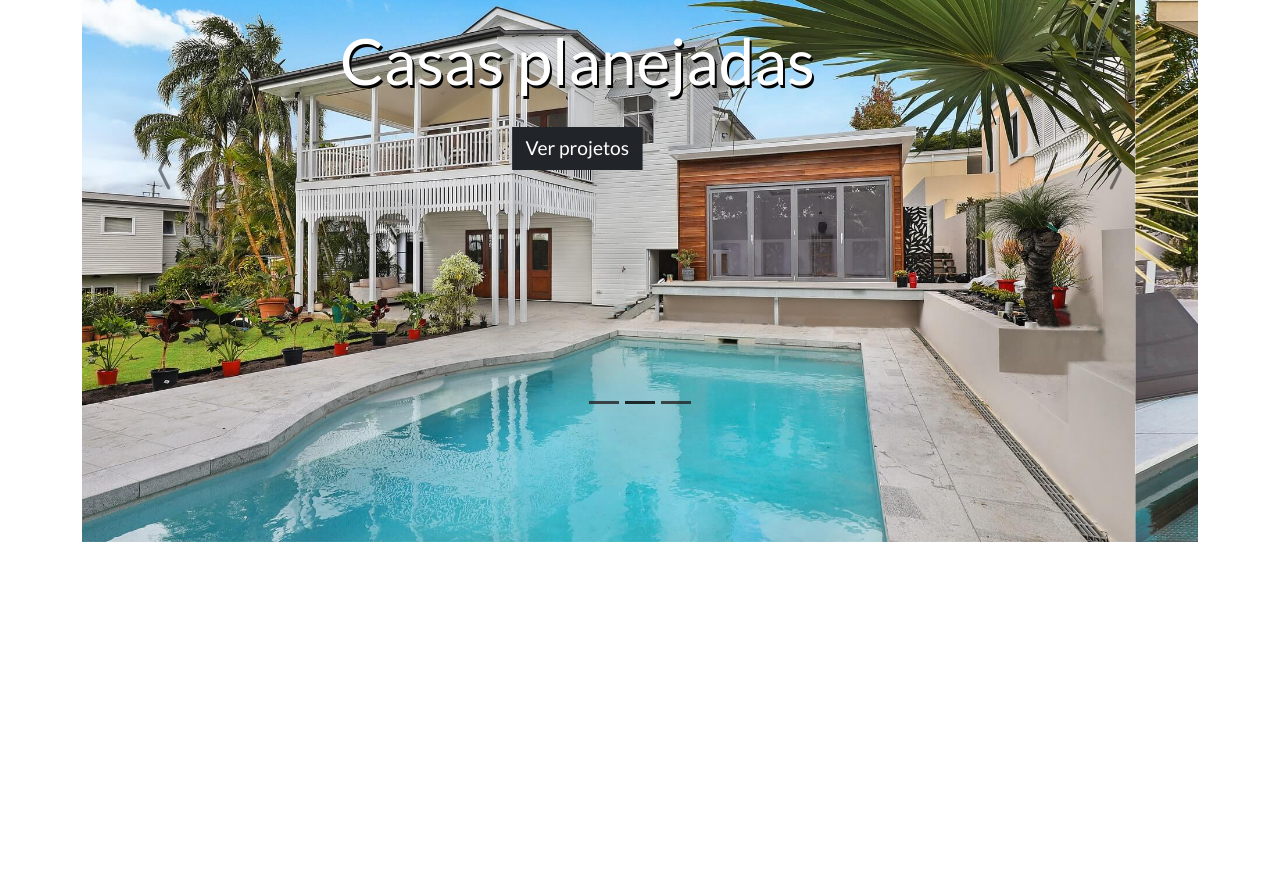
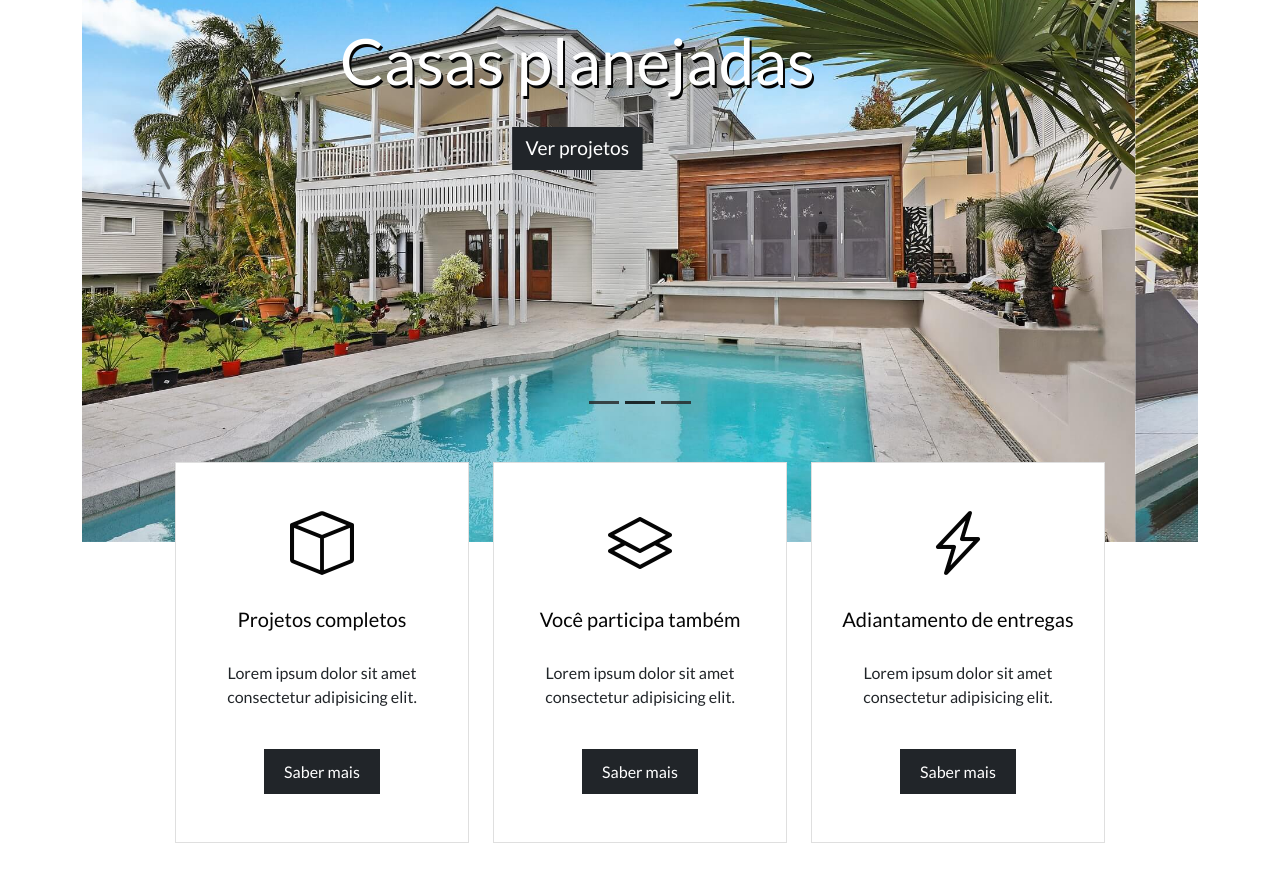
Before and after one commit to codelearner007/site-movi, a plain HTML site: page index.html in a window 1280 px wide. Shown: the part 330-1212 px from the top of the page. Before the commit the page ends 888 px from the top, so only its background shows below. Drawn offline with nearby package versions, Linux system fonts and the light colour scheme.

Commit message:
mini-banners

```diff
--- a/css/styles.css
+++ b/css/styles.css
@@ -118,3 +118,33 @@
         bottom: 7em;
     }
 }
+
+/* Mini banners */
+#mini-banners {
+    margin-bottom: 4em;
+}
+
+#mini-banners .card {
+    padding: 2em 0.3em;
+    border-radius: 0;
+    margin-bottom: 1em;
+}
+
+#mini-banners i {
+    font-size: 4em;
+}
+
+#mini-banners .card-title {
+    margin-bottom: 1.5em;
+}
+
+#mini-banners .btn {
+    margin-top: 1.5em;
+    padding: 0.6em 1.2em;
+}
+
+@media (min-width: 768px) {
+    #mini-banners {
+        margin-top: -6em;
+    }
+}
--- a/index.html
+++ b/index.html
@@ -120,6 +120,46 @@
                 </button>
             </div>
             <!-- Mini banners -->
+            <div class="col-12 col-md-10 offset-md-1" id="mini-banners">
+                <div class="row"> <!-- Nos permite ocupar várias colunas em linha -->
+                    <div class="col-12 col-md-4">
+                        <div class="card text-center">
+                            <i class="bi bi-box primary-color"></i>
+                            <div class="card-body">
+                                <h5 class="card-title primary-color">Projetos completos</h5>
+                                <p class="card-text secondary-color">
+                                    Lorem ipsum dolor sit amet consectetur adipisicing elit.
+                                </p>
+                                <a href="#" class="btn btn-dark">Saber mais</a>
+                            </div>
+                        </div>
+                    </div>
+                    <div class="col-12 col-md-4">
+                        <div class="card text-center">
+                            <i class="bi bi-layers primary-color"></i>
+                            <div class="card-body">
+                                <h5 class="card-title primary-color">Você participa também</h5>
+                                <p class="card-text secondary-color">
+                                    Lorem ipsum dolor sit amet consectetur adipisicing elit.
+                                </p>
+                                <a href="#" class="btn btn-dark">Saber mais</a>
+                            </div>
+                        </div>
+                    </div>
+                    <div class="col-12 col-md-4">
+                        <div class="card text-center">
+                            <i class="bi bi-lightning-charge primary-color"></i>
+                            <div class="card-body">
+                                <h5 class="card-title primary-color">Adiantamento de entregas</h5>
+                                <p class="card-text secondary-color">
+                                    Lorem ipsum dolor sit amet consectetur adipisicing elit.
+                                </p>
+                                <a href="#" class="btn btn-dark">Saber mais</a>
+                            </div>
+                        </div>
+                    </div>
+                </div>
+            </div>
         </div>
     </body>
     <footer>
```
